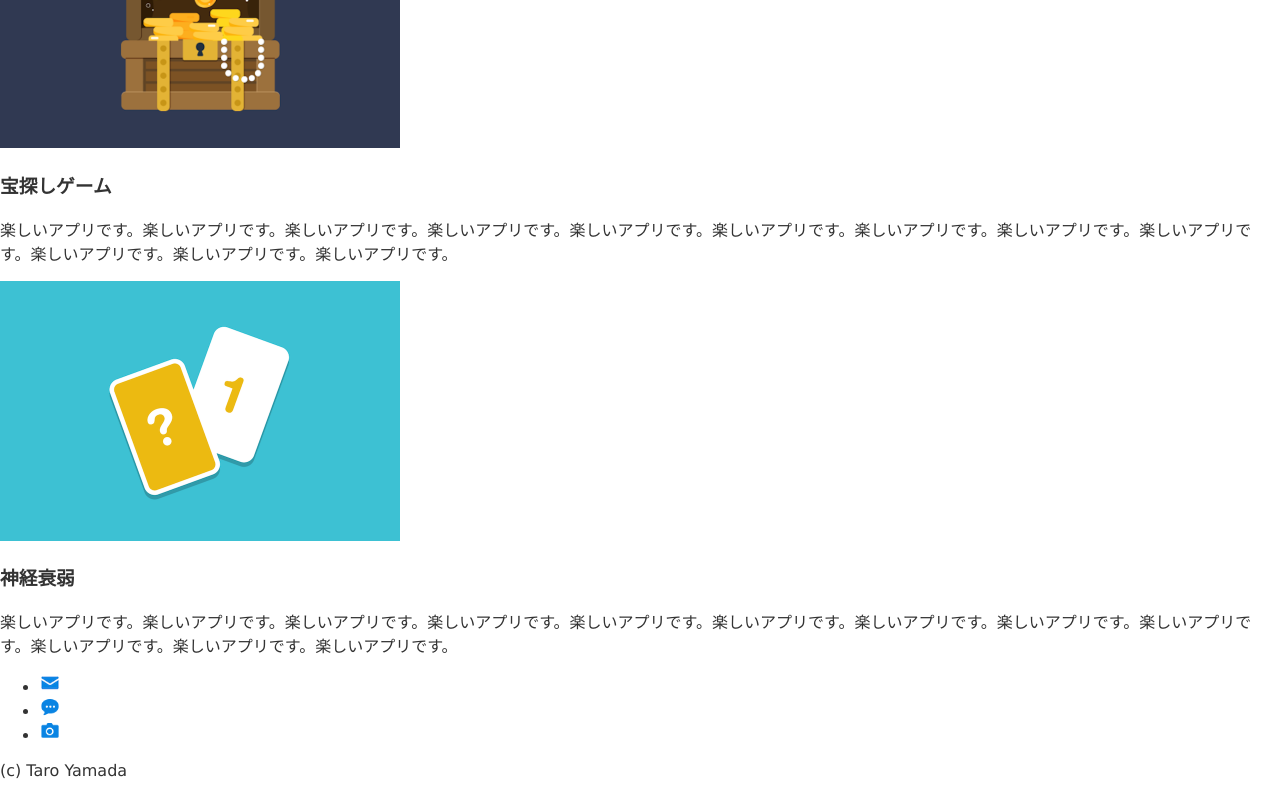
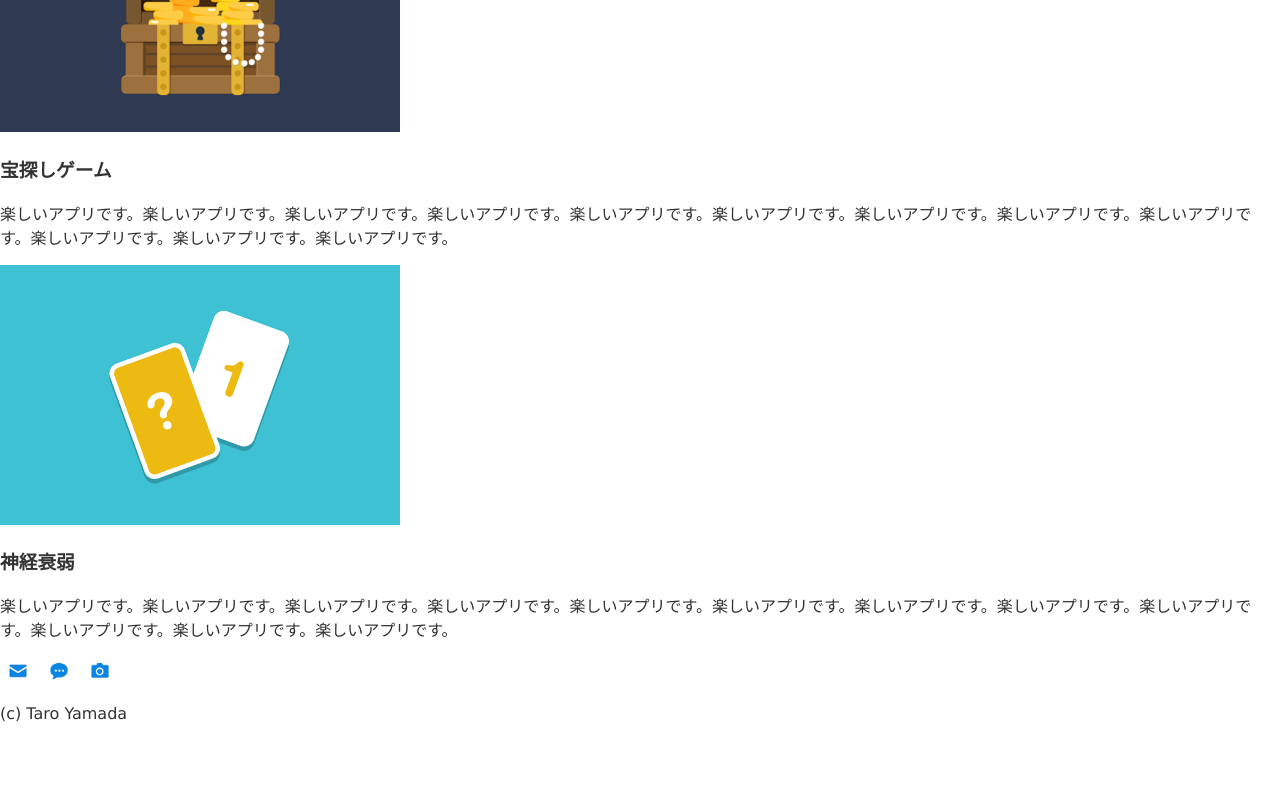
Before and after one commit to 29bs/workbook, a plain HTML site: page index.html in a window 1280 px wide. Shown: the part 935-1731 px from the top of the page. After the commit the page ends 1674 px from the top, so only its background shows below. Drawn offline with Linux system fonts and the light colour scheme.

Commit message:
change list

```diff
--- a/css/styles.css
+++ b/css/styles.css
@@ -10,4 +10,12 @@ header {
 
 ul {
   margin: 0;
+  list-style-type: none;
+  padding-left: 0;
 }
+
+li {
+  display: inline-block;
+  padding: 4px 8px;
+  font-size: 12px;
+}
```
